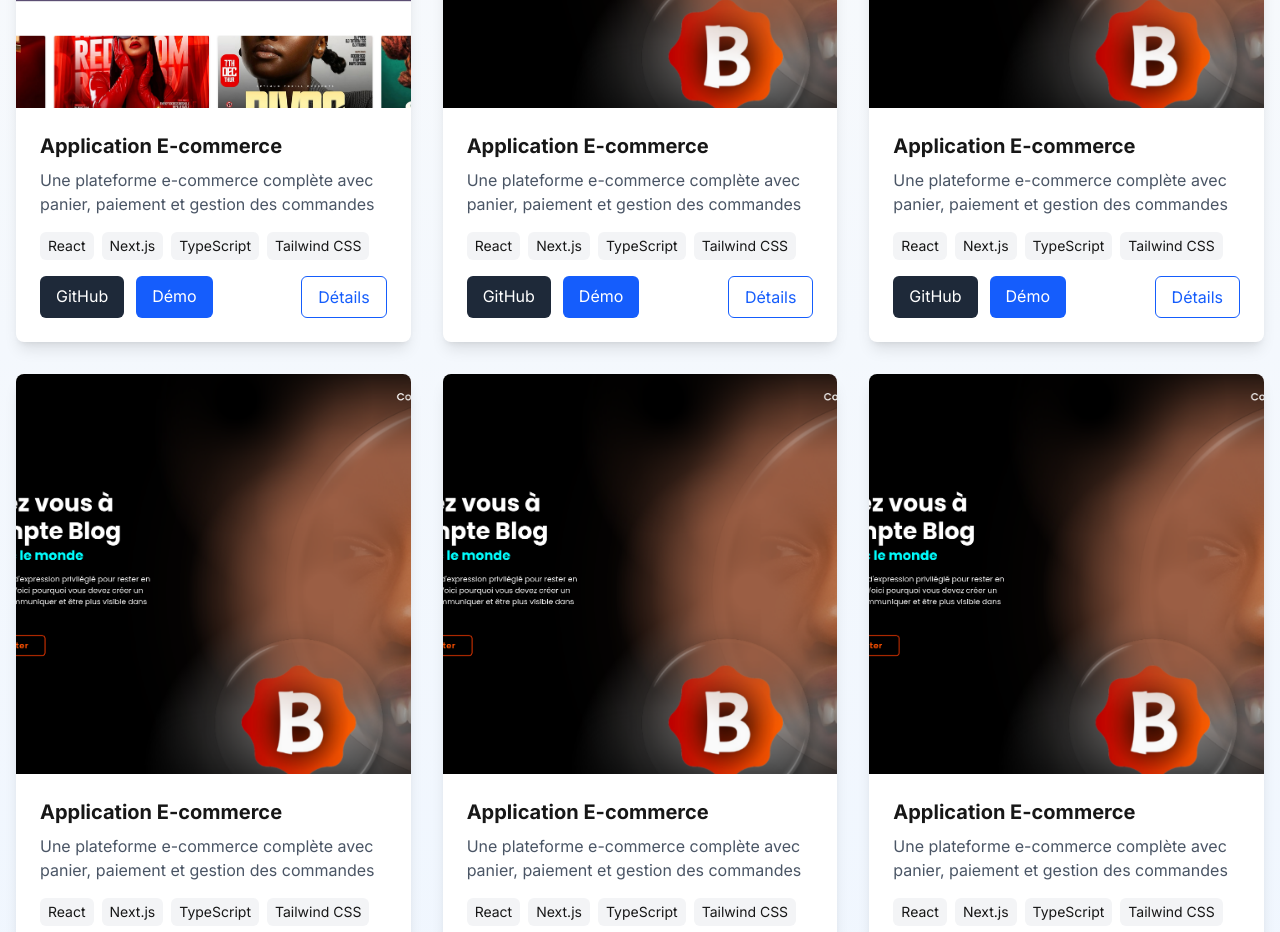
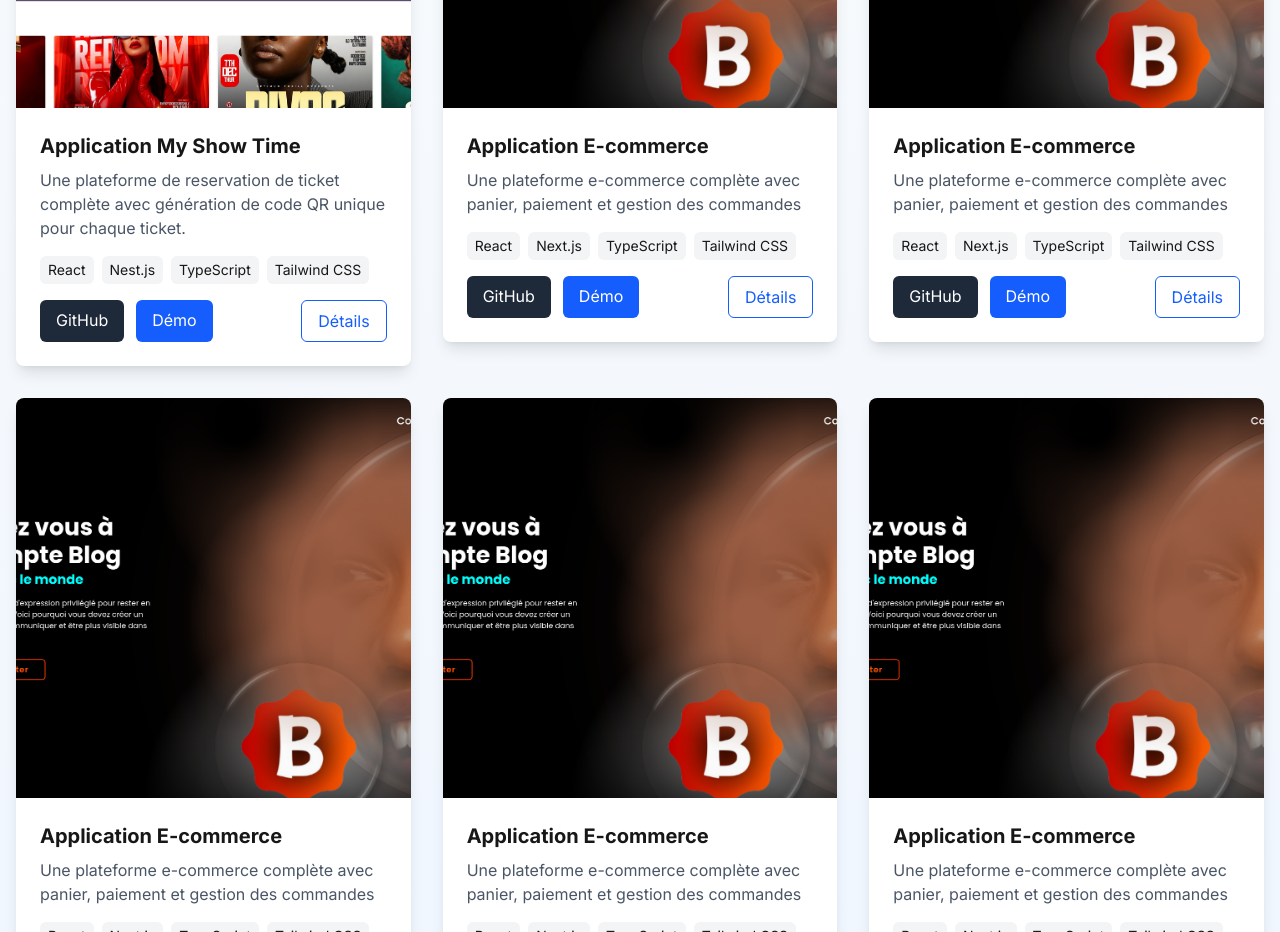
Before and after one commit to wilfriedkona/Mon-Portfolio, a Next.js app in the folder mon-portfolio/: page / in a window 1280 px wide. Shown: the part 1380-2312 px from the top of the page. Built offline with nearby package versions, Linux system fonts and the light colour scheme.

Commit message:
[ADD] contact

```diff
--- a/mon-portfolio/src/app/page.tsx
+++ b/mon-portfolio/src/app/page.tsx
@@ -10,12 +10,12 @@
 const featuredProjects: Project[] = [
   {
     id: 'project-1',
-    title: 'Application E-commerce',
-    description: 'Une plateforme e-commerce complète avec panier, paiement et gestion des commandes',
+    title: 'Application My Show Time',
+    description: 'Une plateforme de reservation de ticket complète avec génération de code QR unique pour chaque ticket.',
     image: '/images/projects/ticket.png',
-    technologies: ['React', 'Next.js', 'TypeScript', 'Tailwind CSS'],
+    technologies: ['React', 'Nest.js', 'TypeScript', 'Tailwind CSS'],
     githubUrl: 'https://github.com/username/ecommerce',
-    demoUrl: 'https://ecommerce-demo.com',
+    demoUrl: 'https://myshowtime.onrender.com/',
     featured: true
   },
   {
```
